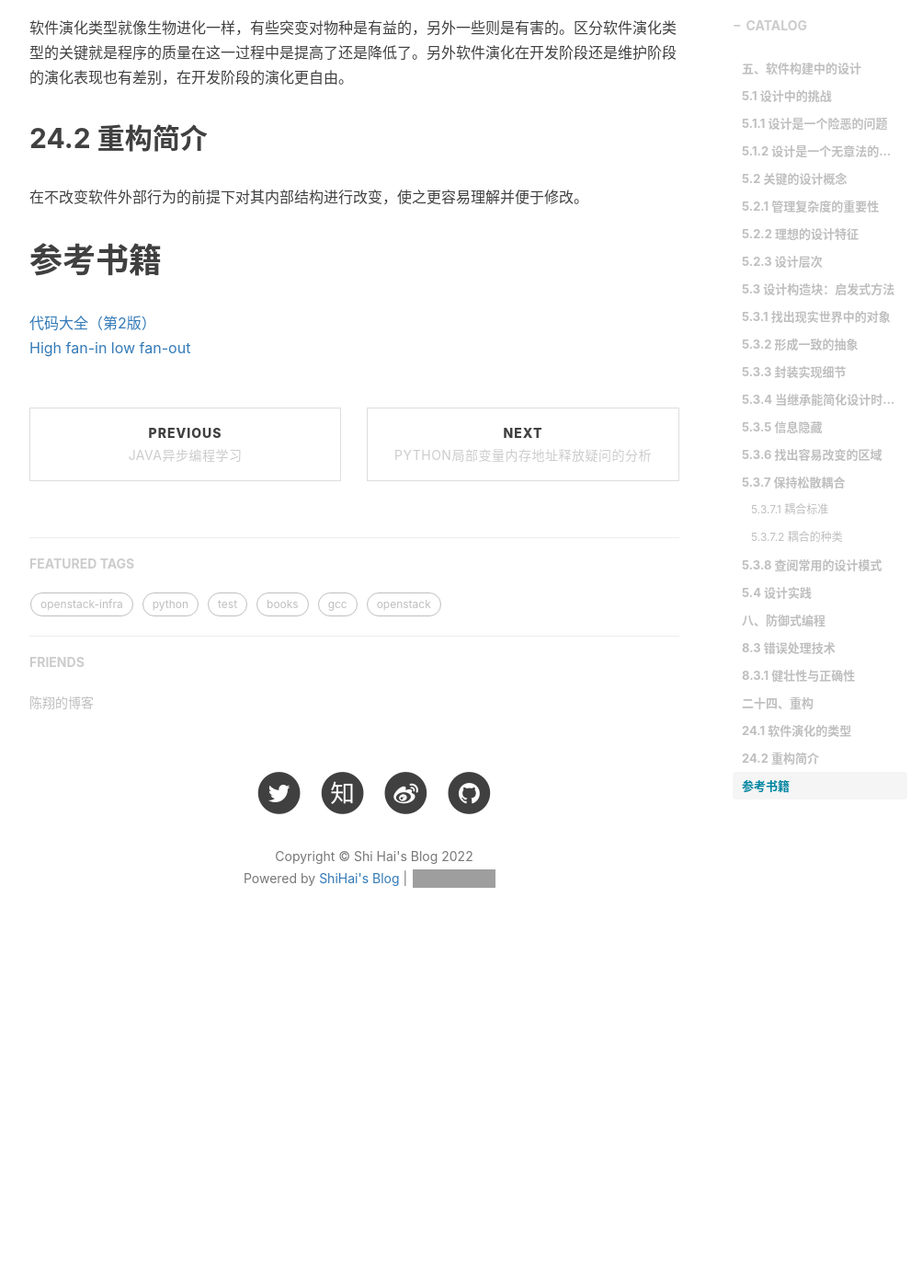
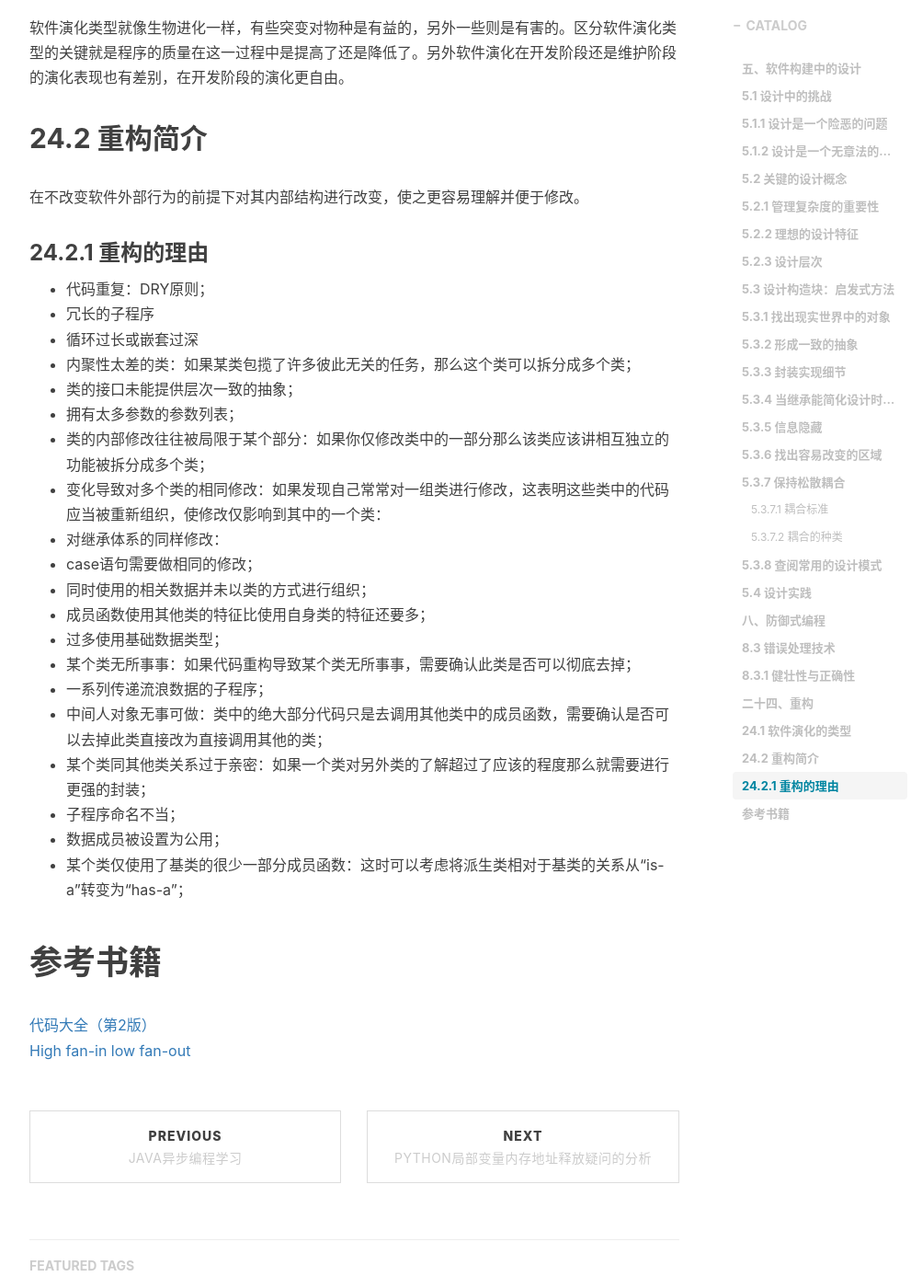
Before and after one commit to shihai1991/shihai1991.github.io, a Jekyll site: the page built from _posts/2022-05-28-代码大全2.md, in a window 1280 px wide and 1400 px high, scrolled down 4974 px. Shown: the whole window at 92% size, without its empty margins (233-1236 px from the left). Built offline with Jekyll 4.4.1, drawn with Linux system fonts in a browser that asks for light colours; nearby versions of some CDN libraries; comment, search, counter and statistics services are not loaded; before the commit the page ends 6033 px from its top, so only the background shows below that; grey boxes are pictures that could not be loaded.

Commit message:
Update 2022-05-28-代码大全2.md

```diff
--- a/_posts/2022-05-28-代码大全2.md
+++ b/_posts/2022-05-28-代码大全2.md
@@ -118,6 +118,29 @@ time: '2022.06.01 15:52:00'
 ## 24.2 重构简介
 在不改变软件外部行为的前提下对其内部结构进行改变，使之更容易理解并便于修改。
 
+### 24.2.1 重构的理由
+- 代码重复：DRY原则；
+- 冗长的子程序
+- 循环过长或嵌套过深
+- 内聚性太差的类：如果某类包揽了许多彼此无关的任务，那么这个类可以拆分成多个类；
+- 类的接口未能提供层次一致的抽象；
+- 拥有太多参数的参数列表；
+- 类的内部修改往往被局限于某个部分：如果你仅修改类中的一部分那么该类应该讲相互独立的功能被拆分成多个类；
+- 变化导致对多个类的相同修改：如果发现自己常常对一组类进行修改，这表明这些类中的代码应当被重新组织，使修改仅影响到其中的一个类：
+- 对继承体系的同样修改：
+- case语句需要做相同的修改；
+- 同时使用的相关数据并未以类的方式进行组织；
+- 成员函数使用其他类的特征比使用自身类的特征还要多；
+- 过多使用基础数据类型；
+- 某个类无所事事：如果代码重构导致某个类无所事事，需要确认此类是否可以彻底去掉；
+- 一系列传递流浪数据的子程序；
+- 中间人对象无事可做：类中的绝大部分代码只是去调用其他类中的成员函数，需要确认是否可以去掉此类直接改为直接调用其他的类；
+- 某个类同其他类关系过于亲密：如果一个类对另外类的了解超过了应该的程度那么就需要进行更强的封装；
+- 子程序命名不当；
+- 数据成员被设置为公用；
+- 某个类仅使用了基类的很少一部分成员函数：这时可以考虑将派生类相对于基类的关系从“is-a”转变为“has-a”；
+
+
 # 参考书籍
 [代码大全（第2版）](https://book.douban.com/subject/1477390/)
 [High fan-in low fan-out](https://zhuanlan.zhihu.com/p/391411455)
```
